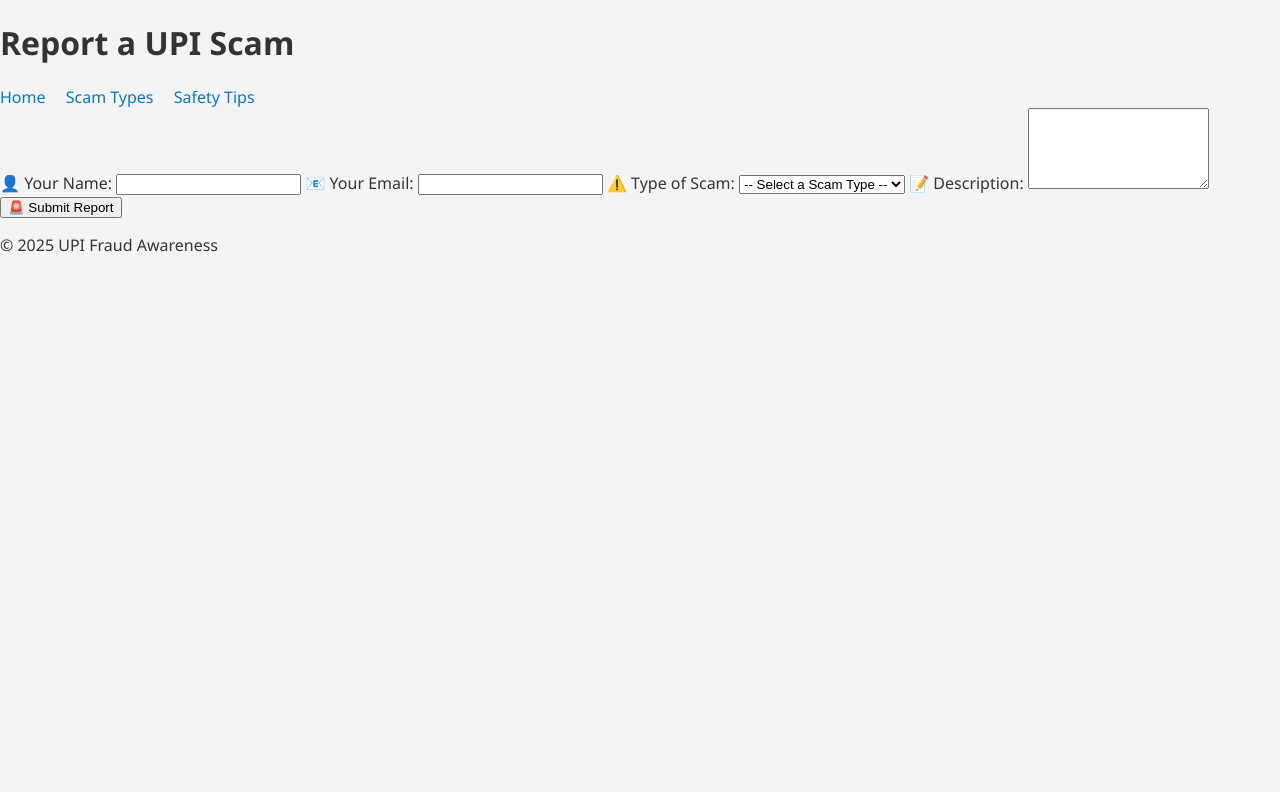
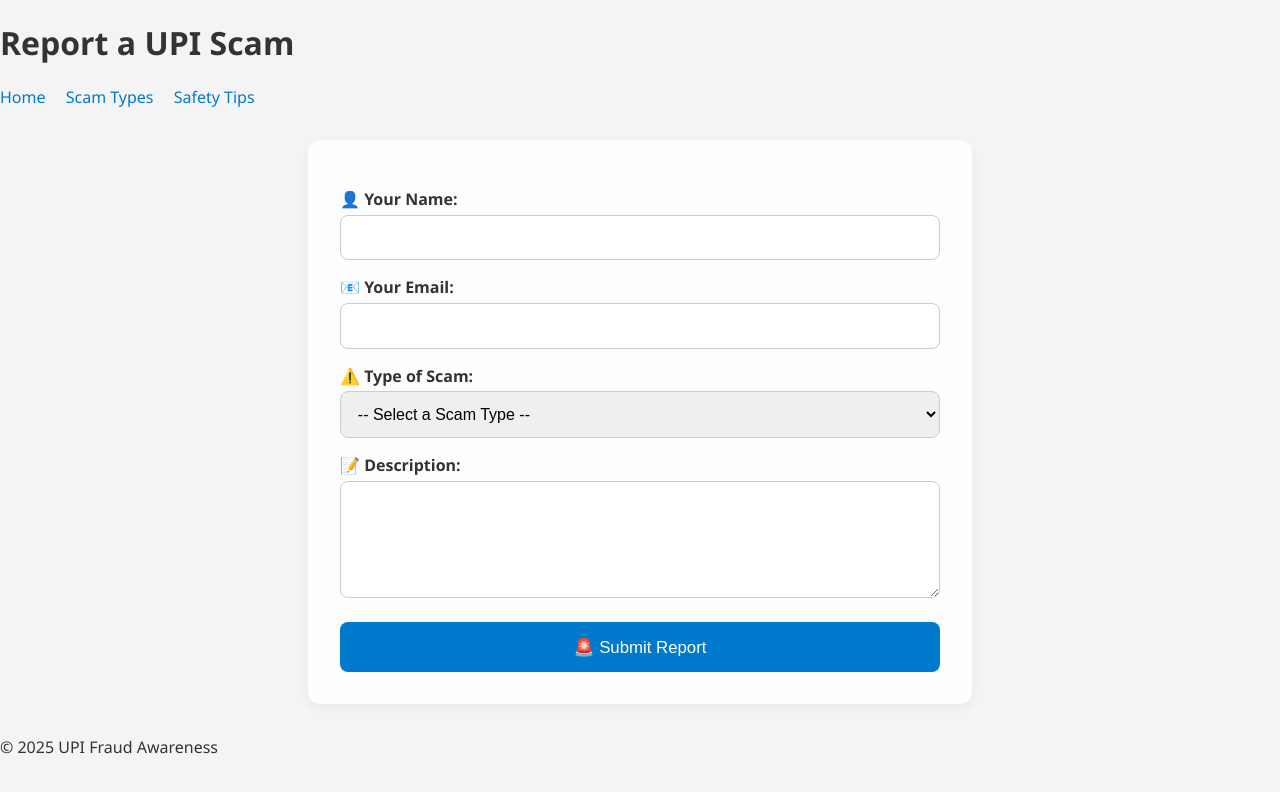
Before and after one commit to ronak5-dsa/UPI-Fraud-Awareness, a plain HTML site: page report.html in a window 1280 px wide. Drawn offline with Linux system fonts and the light colour scheme.

Commit message:
styled report.html with form layout adn UI

```diff
--- a/assets/style.css
+++ b/assets/style.css
@@ -106,3 +106,54 @@ header nav a:hover {
   transform: translateY(-5px);
   box-shadow: 0 6px 14px rgba(0,0,0,0.08);
 }
+.report-container {
+  max-width: 600px;
+  margin: 2rem auto;
+  padding: 2rem;
+  background-color: #fdfdfd;
+  border-radius: 12px;
+  box-shadow: 0 4px 12px rgba(0,0,0,0.05);
+}
+
+.report-form {
+  display: flex;
+  flex-direction: column;
+}
+
+.report-form label {
+  margin: 1rem 0 0.3rem;
+  font-weight: 600;
+}
+
+.report-form input,
+.report-form select,
+.report-form textarea {
+  padding: 0.8rem;
+  font-size: 1rem;
+  border: 1.8px solid #ccc;
+  border-radius: 8px;
+  transition: border-color 0.3s ease;
+}
+
+.report-form input:focus,
+.report-form select:focus,
+.report-form textarea:focus {
+  border-color: #007acc;
+  outline: none;
+}
+
+.report-form button {
+  margin-top: 1.5rem;
+  padding: 0.9rem;
+  font-size: 1.05rem;
+  background-color: #007acc;
+  color: white;
+  border: none;
+  border-radius: 8px;
+  cursor: pointer;
+  transition: background-color 0.3s ease;
+}
+
+.report-form button:hover {
+  background-color: #005fa3;
+}
```
